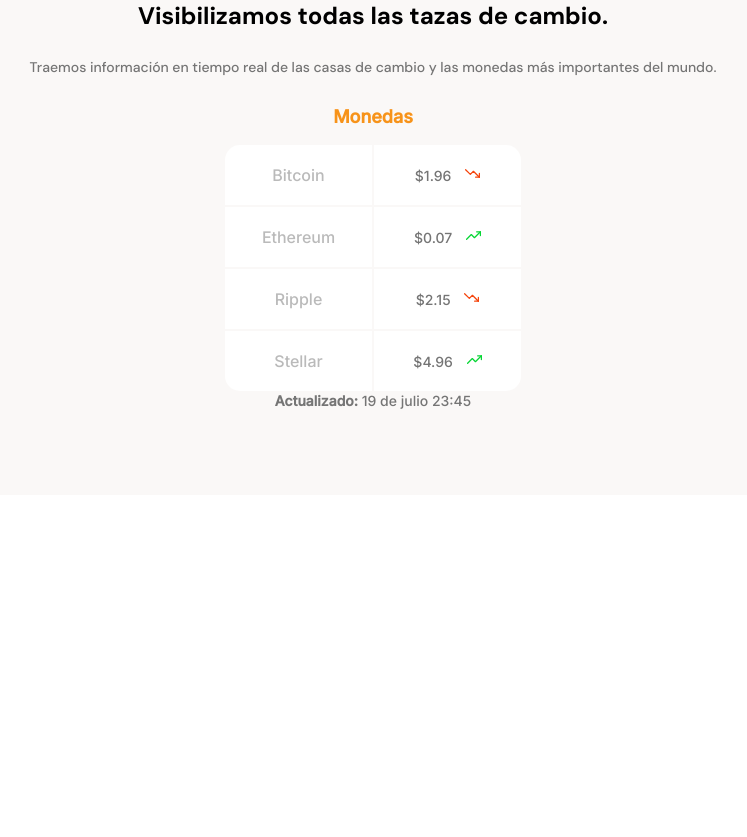
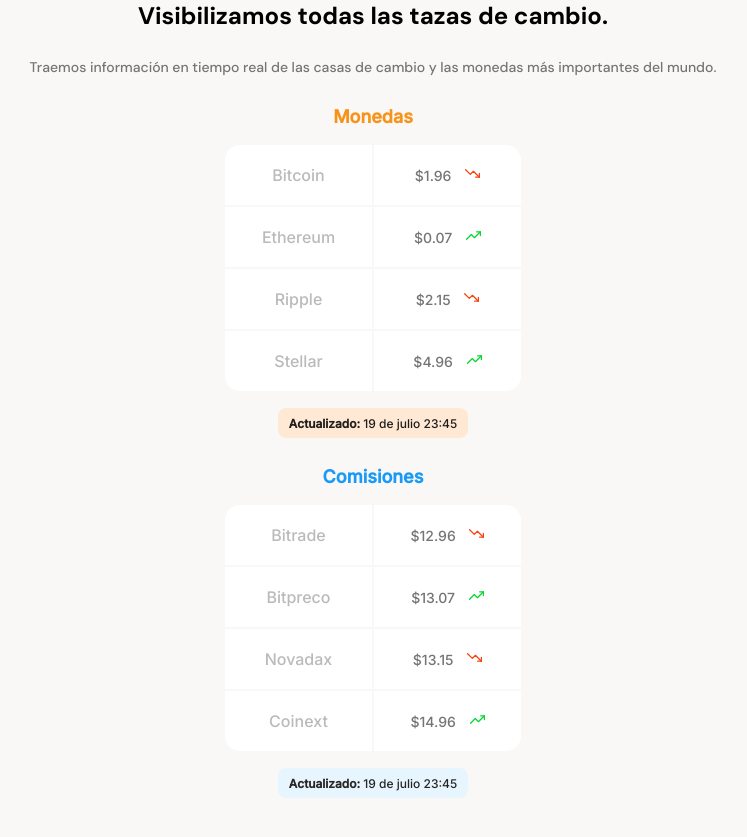
Before and after one commit to omarhernandezrey/34-Curso-de-Responsive-Design-Maquetaci-n-Mobile-First, a plain HTML site: page index.html in a window 1280 px wide. Shown: the part 661-1498 px from the top of the page, without its empty margins (267-1014 px from the left). Before the commit the page ends 1156 px from the top, so only its background shows below. Drawn offline with Linux system fonts and the light colour scheme.

Commit message:
17 Finalizando estilos de tabla de monedas

```diff
--- a/index.html
+++ b/index.html
@@ -65,7 +65,43 @@
                     </div>
                 </div>
             </section>
-        </section>
+
+            <section class="main-tables-container">
+                <div class="main-currency-table">
+                    <p class="currency-table-second-title">Comisiones</p>
+                    <div class="currency-table--container">
+                        <table>
+                            <tr>
+                                <td class="table__top-left">Bitrade</td>
+                                <td class="table__top-right table__right">
+                                    $12.96 <span class="down"></span>
+                                </td>
+                            </tr>
+                            <tr>
+                                <td>Bitpreco</td>
+                                <td class="table__right">
+                                    $13.07 <span class="up"></span>
+                                </td>
+                            </tr>
+                            <tr>
+                                <td>Novadax</td>
+                                <td class="table__right">
+                                    $13.15 <span class="down"></span>
+                                </td>
+                            </tr>
+                            <tr>
+                                <td class="table__bottom-left">Coinext</td>
+                                <td class="table__bottom-right table__right">
+                                    $14.96 <span class="up"></span>
+                                </td>
+                            </tr>
+                        </table>
+                    </div>
+                    <div class="currency-second-table-date">
+                        <p><b>Actualizado:</b> 19 de julio 23:45</p>
+                    </div>
+                </div>
+            </section>
         <section></section>
         <section></section>
         <section></section>
--- a/style.css
+++ b/style.css
@@ -207,6 +207,9 @@ main {
     color: #757575;
 }
 
+
+
+/* Estilos generales */
 .currency-table--container .down {
     display: inline-block;
     width: 15px;
@@ -228,3 +231,102 @@ main {
     background-position: center;
     background-repeat: no-repeat;
 }
+
+.main-currency-table {
+    width: 70%;
+    min-width: 235px;
+    max-width: 500px;
+    height: 360px;
+    margin: 0 auto;
+    font-family: "Inter", sans-serif;
+}
+
+.main-currency-table .currency-table--title {
+    margin-bottom: 15px;
+    font-size: 1.8rem;
+    font-weight: bold;
+    line-height: 2.3rem;
+    color: var(--bitcoin-orange);
+}
+
+.currency-table--container {
+    width: 90%;
+    min-width: 230px;
+    max-width: 300px;
+    height: 250px;
+    margin: 0 auto;
+}
+
+.currency-table--container table {
+    width: 100%;
+    height: 100%;
+}
+
+.currency-table--container td {
+    width: 50%;
+    font-size: 1.6rem;
+    font-weight: 500;
+    line-height: 1.9rem;
+    color: var(--grey);
+    background-color: var(--just-white);
+}
+
+.currency-table--container .table__top-left {
+    border-radius: 15px 0 0 0;
+}
+.currency-table--container .table__top-right {
+    border-radius: 0 15px 0 0;
+}
+.currency-table--container .table__bottom-left {
+    border-radius: 0 0 0 15px;
+}
+.currency-table--container .table__bottom-right {
+    border-radius: 0 0 15px 0;
+}
+
+.currency-table--container .table__right {
+    font-size: 1.4rem;
+    font-weight: normal;
+    line-height: 1.7rem;
+    color: #757575;
+}
+
+.currency-table--date {
+    width: 190px;
+    height: 30px;
+    margin: 0 auto;
+    margin-top: 15px;
+    padding: 8px;
+    background-color: var(--soft-orange);
+    border-radius: 8px;
+}
+
+.currency-table--date p {
+    font-size: 1.2rem;
+    line-height: 1.5rem;
+    color: var(--warm-black);
+}
+
+.main-currency-table .currency-table-second-title {
+    margin-bottom: 15px;
+    font-size: 1.8rem;
+    font-weight: bold;
+    line-height: 2.3rem;
+    color: var(--secondary-blue);
+}
+
+.currency-second-table-date {
+    width: 190px;
+    height: 30px;
+    margin: 0 auto;
+    margin-top: 15px;
+    padding: 8px;
+    background-color: var(--soft-blue);
+    border-radius: 8px;
+}
+
+.currency-second-table-date p {
+    font-size: 1.2rem;
+    line-height: 1.5rem;
+    color: var(--warm-black1);
+}
```
